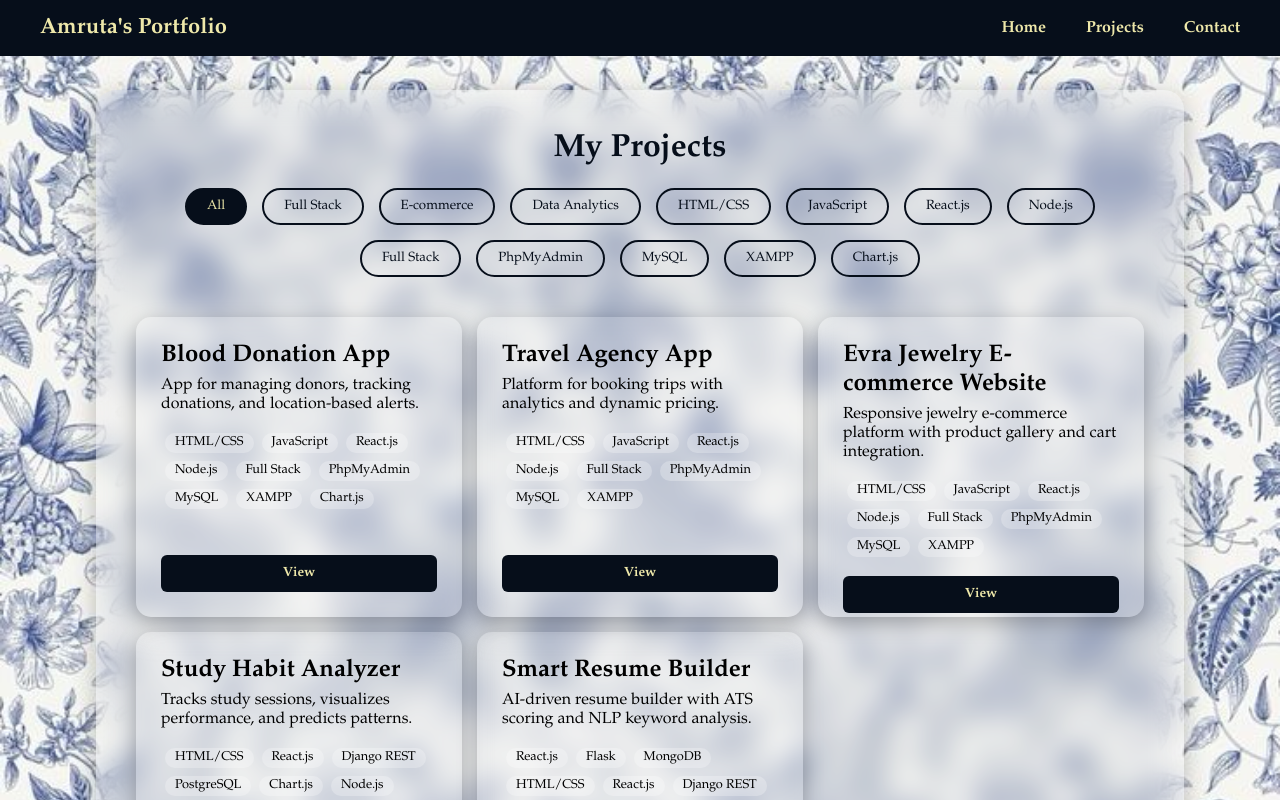
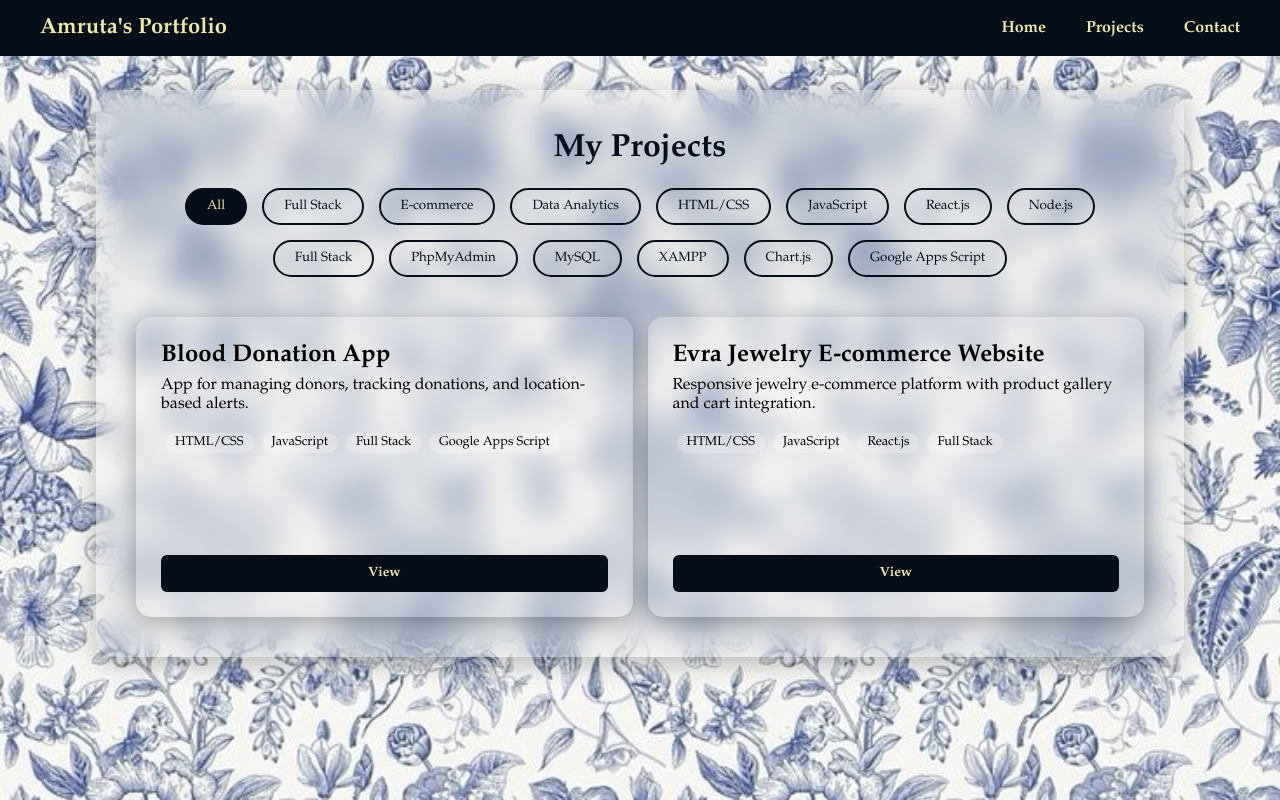
Before and after one commit to KadamAmruta03/AMRUTA-S-PORTFOLIO3, a React (Create React App) app: page /projects in a window 1280 px wide. Shown: the top 800 px of the page. Built offline with nearby package versions, Linux system fonts and the light colour scheme; the HTML template or start-up script is replaced by a standard one.

Commit message:
Update Projects.js

```diff
--- a/src/Projects.js
+++ b/src/Projects.js
@@ -6,40 +6,24 @@ const allProjects = [
   {
     title: "Blood Donation App",
     desc: "App for managing donors, tracking donations, and location-based alerts.",
-    tech: ["HTML/CSS", "JavaScript", "React.js","Node.js","Full Stack","PhpMyAdmin","MySQL","XAMPP","Chart.js"],
-    category: ["HTML/CSS", "JavaScript", "React.js","Node.js","Full Stack","PhpMyAdmin","MySQL","XAMPP","Chart.js"],
+    tech: ["HTML/CSS", "JavaScript", "Full Stack","Google Apps Script "],
+    category: ["HTML/CSS", "JavaScript","Full Stack","Google Apps Script"],
+     link: 'https://blooddonation-kappa.vercel.app/index.html'
   },
-  {
-    title: "Travel Agency App",
-    desc: "Platform for booking trips with analytics and dynamic pricing.",
-    tech: ["HTML/CSS", "JavaScript", "React.js","Node.js","Full Stack","PhpMyAdmin","MySQL","XAMPP"],
-    category: ["HTML/CSS", "JavaScript", "React.js","Node.js","Full Stack","PhpMyAdmin","MySQL","XAMPP"],
-  },
+
   {
     title: "Evra Jewelry E-commerce Website",
     desc: "Responsive jewelry e-commerce platform with product gallery and cart integration.",
-    tech: ["HTML/CSS", "JavaScript", "React.js","Node.js","Full Stack","PhpMyAdmin","MySQL","XAMPP"],
-    category: ["HTML/CSS", "JavaScript", "React.js","Node.js","Full Stack","PhpMyAdmin","MySQL","XAMPP","E-commerce"],
+    tech: ["HTML/CSS", "JavaScript", "React.js","Full Stack"],
+    category: ["HTML/CSS", "JavaScript", "React.js","Full Stack","E-commerce"],
     link: 'https://evra-jewlry.vercel.app/'
-  },
-  {
-    title: "Study Habit Analyzer",
-    desc: "Tracks study sessions, visualizes performance, and predicts patterns.",
-    tech: ["HTML/CSS", "React.js", "Django REST", "PostgreSQL", "Chart.js","Node.js", "Data Analytics"],
-    category: ["HTML/CSS", "React.js", "Django REST", "PostgreSQL", "Chart.js","Node.js", "Data Analytics"],
-  },
-  {
-    title: "Smart Resume Builder",
-    desc: "AI-driven resume builder with ATS scoring and NLP keyword analysis.",
-    tech: ["React.js", "Flask", "MongoDB", "HTML/CSS", "React.js", "Django REST", "PostgreSQL", "Chart.js","Node.js","OpenAI API"],
-    category:  ["React.js", "Flask", "MongoDB", "HTML/CSS", "React.js", "Django REST", "PostgreSQL", "Chart.js","Node.js","OpenAI API"],
   },
 ];
 
 const Projects = () => {
   const [selectedCategory, setSelectedCategory] = useState("All");
 
-  const categories = ["All", "Full Stack", "E-commerce", "Data Analytics", "HTML/CSS", "JavaScript", "React.js","Node.js","Full Stack","PhpMyAdmin","MySQL","XAMPP","Chart.js"];
+  const categories = ["All", "Full Stack", "E-commerce", "Data Analytics", "HTML/CSS", "JavaScript", "React.js","Node.js","Full Stack","PhpMyAdmin","MySQL","XAMPP","Chart.js","Google Apps Script"];
 
   const filteredProjects =
   selectedCategory === "All"
```
